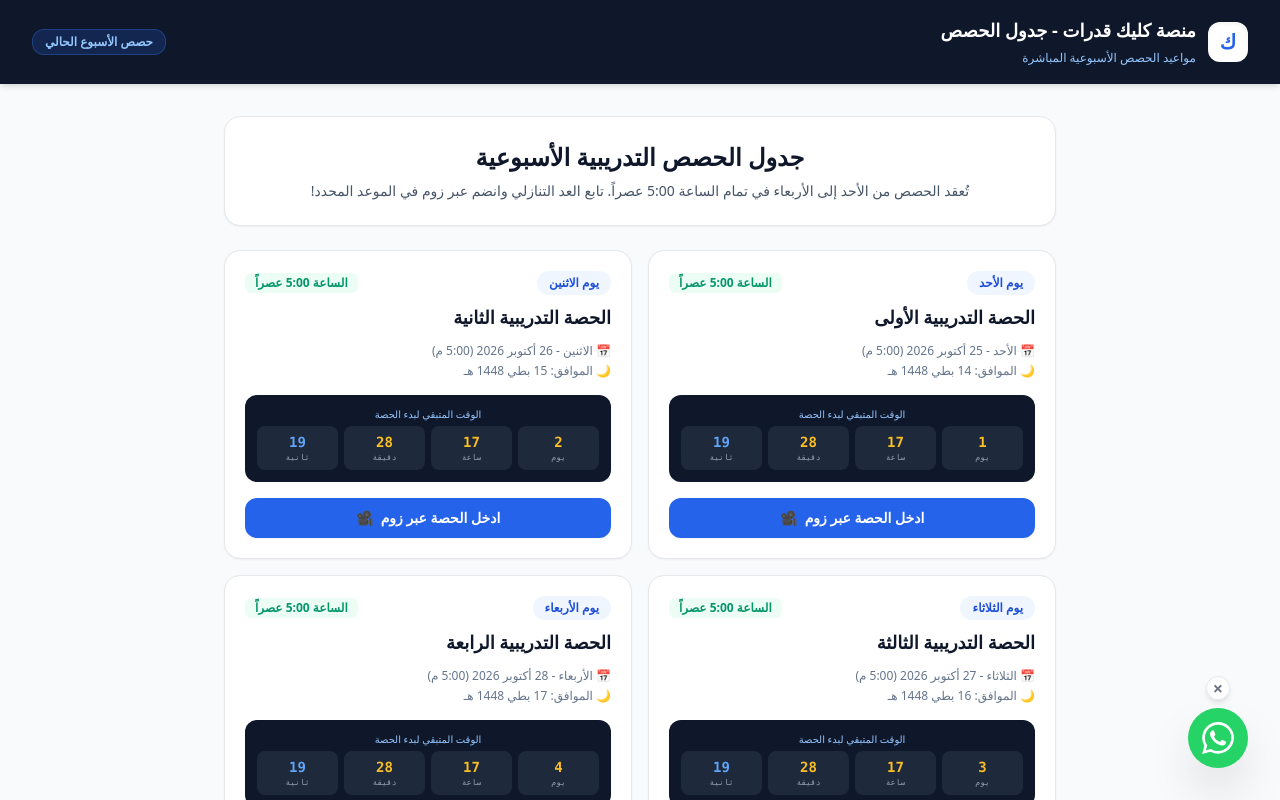
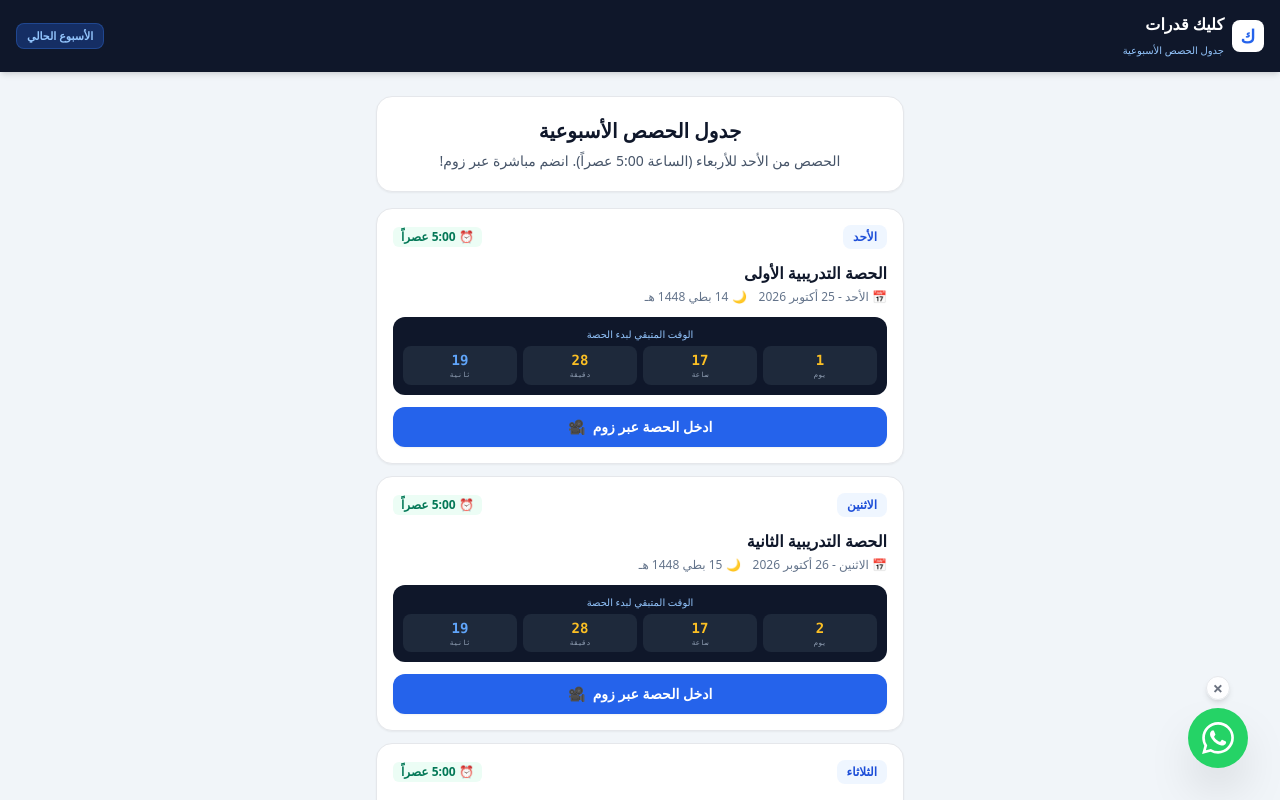
Before and after one commit to engaziasa-lang/engazia-app, a Next.js app: page /qudurat/student-hub in a window 1280 px wide. Shown: the top 800 px of the page. Built offline with nearby package versions, Linux system fonts and the light colour scheme.

Commit message:
Update page.tsx

```diff
--- a/app/qudurat/student-hub/page.tsx
+++ b/app/qudurat/student-hub/page.tsx
@@ -2,15 +2,14 @@
 
 import React, { useState, useEffect } from 'react';
 
-// تعريف هيكل الحصة الأسبوعية الثابتة (4 حصص: الأحد، الاثنين، الثلاثاء، الأربعاء الساعة 5 عصراً)
 interface WeeklyClass {
   id: string;
   dayName: string;
   sessionTitle: string;
-  gregorianDateStr: string; // مثال نصي للعرض
-  hijriDateStr: string;     // التاريخ الهجري
-  targetISO: string;        // التاريخ الفعلي للعد التنازلي (الساعة 5:00 عصراً = 17:00)
-  zoomLink: string;         // رابط زوم الخاص بك
+  gregorianDateStr: string;
+  hijriDateStr: string;
+  targetISO: string;
+  zoomLink: string;
 }
 
 const weeklyClasses: WeeklyClass[] = [
@@ -18,16 +17,16 @@ const weeklyClasses: WeeklyClass[] = [
     id: 'cls-sun',
     dayName: 'الأحد',
     sessionTitle: 'الحصة التدريبية الأولى',
-    gregorianDateStr: 'الأحد - 25 أكتوبر 2026 (5:00 م)',
+    gregorianDateStr: 'الأحد - 25 أكتوبر 2026',
     hijriDateStr: '14 بطي 1448 هـ',
     targetISO: '2026-10-25T17:00:00',
-    zoomLink: 'https://zoom.us/j/your-zoom-room-id' // ضع رابط زوم الفعلي هنا
+    zoomLink: 'https://zoom.us/j/your-zoom-room-id'
   },
   {
     id: 'cls-mon',
     dayName: 'الاثنين',
     sessionTitle: 'الحصة التدريبية الثانية',
-    gregorianDateStr: 'الاثنين - 26 أكتوبر 2026 (5:00 م)',
+    gregorianDateStr: 'الاثنين - 26 أكتوبر 2026',
     hijriDateStr: '15 بطي 1448 هـ',
     targetISO: '2026-10-26T17:00:00',
     zoomLink: 'https://zoom.us/j/your-zoom-room-id'
@@ -36,7 +35,7 @@ const weeklyClasses: WeeklyClass[] = [
     id: 'cls-tue',
     dayName: 'الثلاثاء',
     sessionTitle: 'الحصة التدريبية الثالثة',
-    gregorianDateStr: 'الثلاثاء - 27 أكتوبر 2026 (5:00 م)',
+    gregorianDateStr: 'الثلاثاء - 27 أكتوبر 2026',
     hijriDateStr: '16 بطي 1448 هـ',
     targetISO: '2026-10-27T17:00:00',
     zoomLink: 'https://zoom.us/j/your-zoom-room-id'
@@ -45,7 +44,7 @@ const weeklyClasses: WeeklyClass[] = [
     id: 'cls-wed',
     dayName: 'الأربعاء',
     sessionTitle: 'الحصة التدريبية الرابعة',
-    gregorianDateStr: 'الأربعاء - 28 أكتوبر 2026 (5:00 م)',
+    gregorianDateStr: 'الأربعاء - 28 أكتوبر 2026',
     hijriDateStr: '17 بطي 1448 هـ',
     targetISO: '2026-10-28T17:00:00',
     zoomLink: 'https://zoom.us/j/your-zoom-room-id'
@@ -55,7 +54,6 @@ const weeklyClasses: WeeklyClass[] = [
 export default function StudentHubPage() {
   const [timeLefts, setTimeLefts] = useState<Record<string, { days: number; hours: number; minutes: number; seconds: number; isExpired: boolean }>>({});
 
-  // تحديث العد التنازلي كل ثانية لكل الحصص
   useEffect(() => {
     const updateTimers = () => {
       const newTimeLefts: Record<string, any> = {};
@@ -86,85 +84,86 @@ export default function StudentHubPage() {
   }, []);
 
   return (
-    <div className="min-h-screen bg-slate-50 flex flex-col font-sans" dir="rtl">
+    <div className="min-h-[100dvh] bg-slate-100 flex flex-col font-sans" dir="rtl">
 
-      {/* شريط منصة الطالب العلوي */}
-      <header className="bg-slate-900 text-white px-4 md:px-8 py-4 flex justify-between items-center shadow-md">
-        <div className="flex items-center gap-3">
-          <div className="w-10 h-10 rounded-xl overflow-hidden shadow-inner bg-white flex items-center justify-center">
-            <span className="text-blue-600 font-extrabold text-xl">ك</span>
+      {/* الشريط العلوي */}
+      <header className="bg-slate-900 text-white px-4 py-3 flex justify-between items-center shadow-md">
+        <div className="flex items-center gap-2">
+          <div className="w-8 h-8 rounded-lg overflow-hidden bg-white flex items-center justify-center flex-shrink-0">
+            <span className="text-blue-600 font-extrabold text-lg">ك</span>
           </div>
           <div>
-            <h1 className="font-bold text-base md:text-lg leading-tight">منصة كليك قدرات - جدول الحصص</h1>
-            <span className="text-blue-300 text-xs">مواعيد الحصص الأسبوعية المباشرة</span>
+            <h1 className="font-bold text-sm md:text-base leading-tight">كليك قدرات</h1>
+            <span className="text-blue-300 text-[10px]">جدول الحصص الأسبوعية</span>
           </div>
         </div>
-        <div className="bg-blue-600/20 text-blue-300 px-3 py-1 rounded-xl text-xs font-bold border border-blue-500/30">
-          حصص الأسبوع الحالي
-        </div>
+        <span className="bg-blue-600/30 text-blue-300 px-2.5 py-1 rounded-lg text-[11px] font-bold border border-blue-500/30">
+          الأسبوع الحالي
+        </span>
       </header>
 
       {/* المحتوى الرئيسي */}
-      <main className="flex-grow max-w-4xl w-full mx-auto p-4 md:p-8 space-y-6">
+      <main className="flex-grow max-w-xl w-full mx-auto p-3 md:p-6 space-y-4">
 
-        <div className="bg-white rounded-2xl p-6 shadow-sm border border-gray-200 text-center space-y-2">
-          <h2 className="text-xl md:text-2xl font-black text-slate-900">جدول الحصص التدريبية الأسبوعية</h2>
-          <p className="text-slate-600 text-sm">
-            تُعقد الحصص من الأحد إلى الأربعاء في تمام الساعة 5:00 عصراً. تابع العد التنازلي وانضم عبر زوم في الموعد المحدد!
+        {/* بطاقة الترحيب */}
+        <div className="bg-white rounded-2xl p-4 md:p-5 shadow-sm border border-gray-200 text-center space-y-1.5">
+          <h2 className="text-lg md:text-xl font-black text-slate-900">جدول الحصص الأسبوعية</h2>
+          <p className="text-slate-600 text-xs md:text-sm">
+            الحصص من الأحد للأربعاء (الساعة 5:00 عصراً). انضم مباشرة عبر زوم!
           </p>
         </div>
 
-        <div className="grid grid-cols-1 md:grid-cols-2 gap-4">
+        {/* قائمة الحصص */}
+        <div className="space-y-3">
           {weeklyClasses.map((cls) => {
             const time = timeLefts[cls.id] || { days: 0, hours: 0, minutes: 0, seconds: 0, isExpired: false };
 
             return (
               <div
                 key={cls.id}
-                className="bg-white rounded-2xl shadow-sm border border-gray-200 p-5 flex flex-col justify-between gap-4 transition hover:shadow-md"
+                className="bg-white rounded-2xl shadow-sm border border-gray-200 p-4 flex flex-col gap-3 transition hover:shadow-md"
               >
-                <div className="space-y-2">
-                  <div className="flex justify-between items-center">
-                    <span className="bg-blue-50 text-blue-700 text-xs font-bold px-3 py-1 rounded-full">
-                      يوم {cls.dayName}
-                    </span>
-                    <span className="text-xs text-emerald-600 font-bold bg-emerald-50 px-2.5 py-0.5 rounded-md">
-                      الساعة 5:00 عصراً
-                    </span>
-                  </div>
+                {/* رأس البطاقة */}
+                <div className="flex justify-between items-center">
+                  <span className="bg-blue-50 text-blue-700 text-xs font-extrabold px-2.5 py-1 rounded-lg">
+                    {cls.dayName}
+                  </span>
+                  <span className="text-xs text-emerald-700 font-bold bg-emerald-50 px-2 py-0.5 rounded-md">
+                    ⏰ 5:00 عصراً
+                  </span>
+                </div>
 
-                  <h3 className="text-lg font-extrabold text-slate-900">{cls.sessionTitle}</h3>
-
-                  {/* التواريخ ميلادي وهجري */}
-                  <div className="space-y-1 text-xs text-slate-500 pt-1">
-                    <div>📅 {cls.gregorianDateStr}</div>
-                    <div>🌙 الموافق: {cls.hijriDateStr}</div>
+                <div className="space-y-1">
+                  <h3 className="text-base font-extrabold text-slate-900">{cls.sessionTitle}</h3>
+                  <div className="text-[11px] md:text-xs text-slate-500 flex flex-wrap gap-x-3">
+                    <span>📅 {cls.gregorianDateStr}</span>
+                    <span>🌙 {cls.hijriDateStr}</span>
                   </div>
                 </div>
 
-                {/* العد التنازلي */}
-                <div className="bg-slate-900 text-white p-3 rounded-xl flex flex-col items-center justify-center">
+                {/* العد التنازلي المصغر للجوال */}
+                <div className="bg-slate-900 text-white p-2.5 rounded-xl flex flex-col items-center justify-center">
                   <span className="text-[10px] text-blue-300 mb-1">الوقت المتبقي لبدء الحصة</span>
 
                   {time.isExpired ? (
-                    <div className="text-emerald-400 font-bold text-xs py-1">الحصة متاحة الآن للانضمام 🟢</div>
+                    <div className="text-emerald-400 font-bold text-xs py-1 animate-pulse">الحصة متاحة الآن للانضمام 🟢</div>
                   ) : (
                     <div className="grid grid-cols-4 gap-1.5 text-center font-mono w-full">
-                      <div className="bg-slate-800 p-1.5 rounded-lg">
-                        <div className="text-sm font-black text-amber-400">{time.days}</div>
-                        <div className="text-[8px] text-slate-400">يوم</div>
+                      <div className="bg-slate-800 p-1 rounded-lg">
+                        <div className="text-xs md:text-sm font-black text-amber-400">{time.days}</div>
+                        <div className="text-[7px] text-slate-400">يوم</div>
                       </div>
-                      <div className="bg-slate-800 p-1.5 rounded-lg">
-                        <div className="text-sm font-black text-amber-400">{time.hours}</div>
-                        <div className="text-[8px] text-slate-400">ساعة</div>
+                      <div className="bg-slate-800 p-1 rounded-lg">
+                        <div className="text-xs md:text-sm font-black text-amber-400">{time.hours}</div>
+                        <div className="text-[7px] text-slate-400">ساعة</div>
                       </div>
-                      <div className="bg-slate-800 p-1.5 rounded-lg">
-                        <div className="text-sm font-black text-amber-400">{time.minutes}</div>
-                        <div className="text-[8px] text-slate-400">دقيقة</div>
+                      <div className="bg-slate-800 p-1 rounded-lg">
+                        <div className="text-xs md:text-sm font-black text-amber-400">{time.minutes}</div>
+                        <div className="text-[7px] text-slate-400">دقيقة</div>
                       </div>
-                      <div className="bg-slate-800 p-1.5 rounded-lg">
-                        <div className="text-sm font-black text-blue-400">{time.seconds}</div>
-                        <div className="text-[8px] text-slate-400">ثانية</div>
+                      <div className="bg-slate-800 p-1 rounded-lg">
+                        <div className="text-xs md:text-sm font-black text-blue-400">{time.seconds}</div>
+                        <div className="text-[7px] text-slate-400">ثانية</div>
                       </div>
                     </div>
                   )}
@@ -175,7 +174,7 @@ export default function StudentHubPage() {
                   href={cls.zoomLink}
                   target="_blank"
                   rel="noopener noreferrer"
-                  className="w-full text-center bg-blue-600 hover:bg-blue-700 text-white font-bold py-2.5 rounded-xl text-sm transition shadow-sm flex items-center justify-center gap-2"
+                  className="w-full text-center bg-blue-600 hover:bg-blue-700 text-white font-bold py-2.5 rounded-xl text-xs md:text-sm transition shadow-sm flex items-center justify-center gap-2"
                 >
                   <span>ادخل الحصة عبر زوم</span>
                   <span>🎥</span>
```
